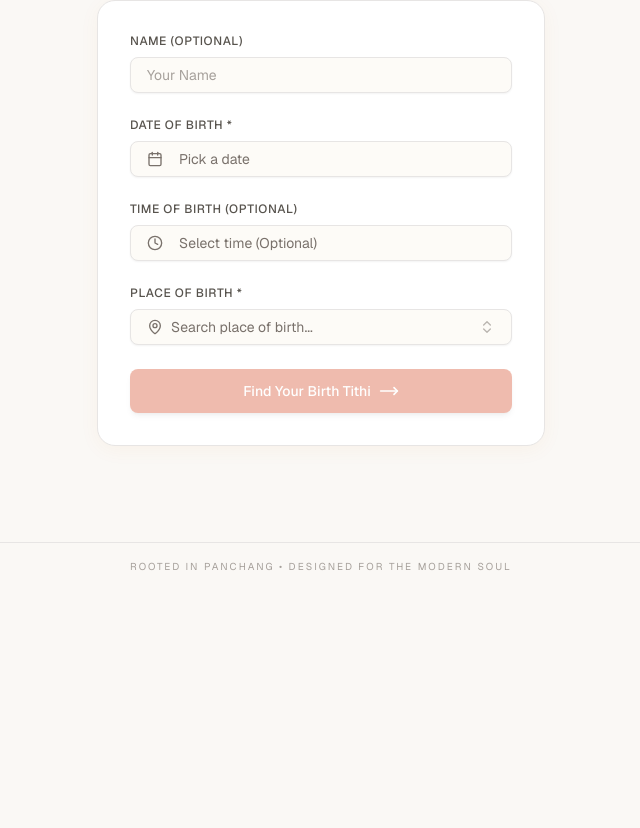
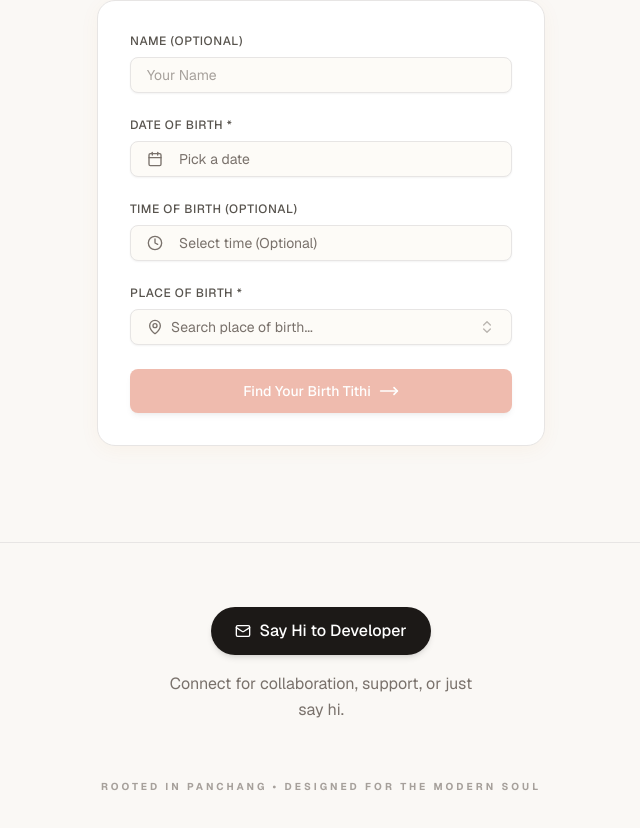
Before and after one commit to jabusaikiran/JanmaSutra, a Next.js app: page / in a window 1280 px wide. Shown: the part 548-1376 px from the top of the page, without its empty margins (319-959 px from the left). Before the commit the page ends 1154 px from the top, so only its background shows below. Built offline with nearby package versions, Linux system fonts and the light colour scheme; a web font is replaced by a local one.

Commit message:
feat: Introduce reusable Footer component
Extracts footer content into a dedicated `Footer` component and integrates it into the root layout. This promotes code reusability and improves maintainability.

```diff
--- a/app/layout.tsx
+++ b/app/layout.tsx
@@ -12,6 +12,7 @@ export const metadata: Metadata = {
 };
 
 import { Header } from '@/components/Header';
+import { Footer } from '@/components/Footer';
 
 export default function RootLayout({
   children,
@@ -24,9 +25,7 @@ export default function RootLayout({
         <div className="flex-1 max-w-[1024px] mx-auto w-full px-4 sm:px-8 py-8 flex flex-col h-full">
           <Header />
           {children}
-          <footer className='flex justify-center border-t border-stone-200 pt-4 mt-auto'>
-            <div className='text-[10px] uppercase tracking-[0.2em] text-stone-400'>Rooted in Panchang • Designed for the Modern Soul</div>
-          </footer>
+          <Footer />
         </div>
       </body>
     </html>
--- /dev/null
+++ b/components/Footer.tsx
@@ -0,0 +1,27 @@
+"use client";
+
+import React from "react";
+import { Mail } from "lucide-react";
+
+export function Footer() {
+  return (
+    <footer className="mt-auto pt-16 pb-12 border-t border-stone-200 flex flex-col items-center gap-6">
+      <div className="flex flex-col items-center gap-4 text-center">
+        <a
+          href="mailto:jabu.saikiran@gmail.com"
+          className="inline-flex items-center gap-2 bg-stone-900 text-white px-6 py-3 rounded-full font-medium hover:bg-stone-800 transition-all shadow-md hover:shadow-lg active:scale-95 group"
+        >
+          <Mail className="w-4 h-4 group-hover:rotate-12 transition-transform" />
+          Say Hi to Developer
+        </a>
+        <p className="text-stone-500 text-sm md:text-base max-w-xs mx-auto leading-relaxed">
+          Connect for collaboration, support, or just say hi.
+        </p>
+      </div>
+
+      <div className="mt-8 text-[10px] uppercase tracking-[0.3em] text-stone-400 font-bold select-none text-center">
+        Rooted in Panchang • Designed for the Modern Soul
+      </div>
+    </footer>
+  );
+}
```
